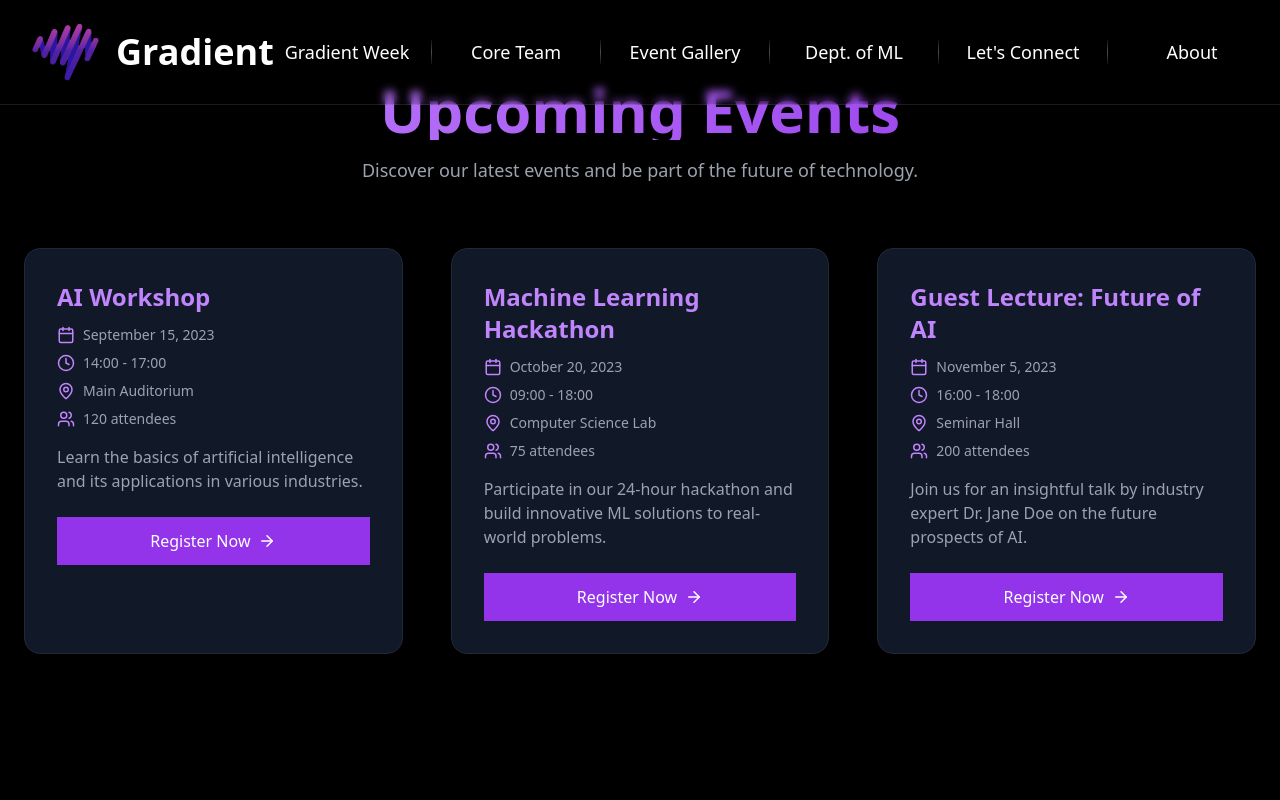
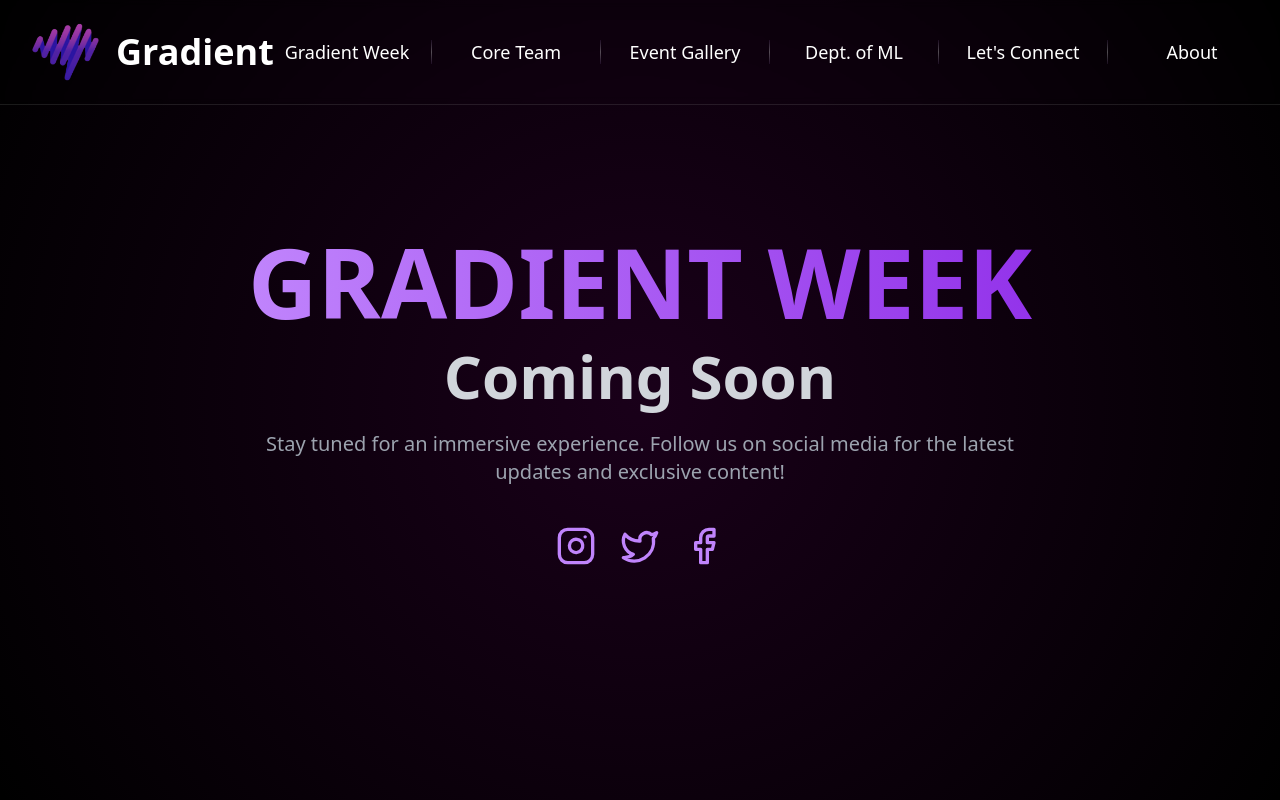
Before and after one commit to Vinay-yele/Gradient-Website, a Next.js app: page /events in a window 1280 px wide. Shown: the top 800 px of the page. Built offline with nearby package versions, Linux system fonts and the light colour scheme.

Commit message:
Update page.tsx

```diff
--- a/app/events/page.tsx
+++ b/app/events/page.tsx
@@ -2,94 +2,48 @@
 import Footer from '@/components/Footer'
 import Navbar from '@/components/Navbar'
 import { motion } from 'framer-motion'
-import { Calendar, Clock, MapPin, Users, ArrowRight } from 'lucide-react'
-
-const events = [
-  {
-    title: "AI Workshop",
-    date: "September 15, 2023",
-    time: "14:00 - 17:00",
-    location: "Main Auditorium",
-    description: "Learn the basics of artificial intelligence and its applications in various industries.",
-    attendees: 120,
-  },
-  {
-    title: "Machine Learning Hackathon",
-    date: "October 20, 2023",
-    time: "09:00 - 18:00",
-    location: "Computer Science Lab",
-    description: "Participate in our 24-hour hackathon and build innovative ML solutions to real-world problems.",
-    attendees: 75,
-  },
-  {
-    title: "Guest Lecture: Future of AI",
-    date: "November 5, 2023",
-    time: "16:00 - 18:00",
-    location: "Seminar Hall",
-    description: "Join us for an insightful talk by industry expert Dr. Jane Doe on the future prospects of AI.",
-    attendees: 200,
-  }
-]
+import { Instagram, Twitter, Facebook } from 'lucide-react'
 
 export default function Events() {
   return (
-    <main className="min-h-screen bg-black text-white relative overflow-hidden">
+    <main className="min-h-screen bg-black text-white relative overflow-hidden flex flex-col items-center justify-center text-center px-6">
       <Navbar />
-      <div className="container mx-auto px-6 py-20">
+      <div className="relative z-10">
         <motion.div
-          className="text-center mb-16"
           initial={{ opacity: 0, y: -20 }}
           animate={{ opacity: 1, y: 0 }}
           transition={{ duration: 0.7 }}
         >
-          <h1 className="text-6xl font-extrabold bg-gradient-to-r from-purple-400 to-purple-600 text-transparent bg-clip-text">
-            Upcoming Events
+          <h1 className="text-6xl md:text-8xl font-extrabold bg-gradient-to-r from-purple-400 to-purple-600 text-transparent bg-clip-text uppercase">
+            Gradient Week
           </h1>
-          <p className="text-gray-400 text-lg max-w-2xl mx-auto mt-4">
-            Discover our latest events and be part of the future of technology.
+          <h2 className="text-4xl md:text-6xl font-bold text-gray-300 mt-4">
+            Coming Soon
+          </h2>
+          <p className="text-gray-400 text-lg md:text-xl max-w-3xl mx-auto mt-6">
+            Stay tuned for an immersive experience. Follow us on social media for the latest updates and exclusive content!
           </p>
         </motion.div>
 
-        <div className="grid gap-12 sm:grid-cols-2 lg:grid-cols-3">
-          {events.map((event, index) => (
-            <motion.div
-              key={event.title}
-              initial={{ opacity: 0, y: 40 }}
-              animate={{ opacity: 1, y: 0 }}
-              transition={{ duration: 0.6, delay: index * 0.2 }}
-              className="relative bg-gray-900 rounded-2xl p-8 border border-gray-800 hover:border-purple-500 transition duration-300 shadow-lg hover:shadow-purple-500/50"
-            >
-              <h2 className="text-2xl font-bold text-purple-400 mb-3">{event.title}</h2>
-              <div className="text-gray-400 text-sm space-y-2 mb-4">
-                <div className="flex items-center gap-2">
-                  <Calendar className="text-purple-400" size={18} />
-                  <span>{event.date}</span>
-                </div>
-                <div className="flex items-center gap-2">
-                  <Clock className="text-purple-400" size={18} />
-                  <span>{event.time}</span>
-                </div>
-                <div className="flex items-center gap-2">
-                  <MapPin className="text-purple-400" size={18} />
-                  <span>{event.location}</span>
-                </div>
-                <div className="flex items-center gap-2">
-                  <Users className="text-purple-400" size={18} />
-                  <span>{event.attendees} attendees</span>
-                </div>
-              </div>
-              <p className="text-gray-400 mb-6">{event.description}</p>
-              <motion.button
-                whileHover={{ scale: 1.05 }}
-                whileTap={{ scale: 0.95 }}
-                className="w-full flex items-center justify-center gap-2 px-5 py-3 bg-purple-600 rounded-lg text-white font-medium hover:bg-purple-700 transition"
-              >
-                Register Now <ArrowRight size={18} />
-              </motion.button>
-            </motion.div>
-          ))}
-        </div>
+        <motion.div
+          className="flex justify-center gap-6 mt-10"
+          initial={{ opacity: 0 }}
+          animate={{ opacity: 1 }}
+          transition={{ delay: 0.5, duration: 0.7 }}
+        >
+          <a href="#" className="text-purple-400 hover:text-purple-500 transition">
+            <Instagram size={40} />
+          </a>
+          <a href="#" className="text-purple-400 hover:text-purple-500 transition">
+            <Twitter size={40} />
+          </a>
+          <a href="#" className="text-purple-400 hover:text-purple-500 transition">
+            <Facebook size={40} />
+          </a>
+        </motion.div>
       </div>
+
+      <div className="absolute inset-0 bg-[radial-gradient(circle_at_center,_rgba(128,0,128,0.2),_transparent)] pointer-events-none" />
     </main>
   )
 }
```
